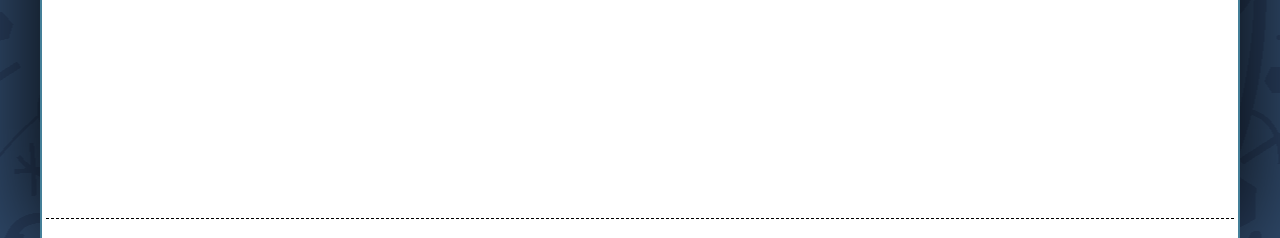
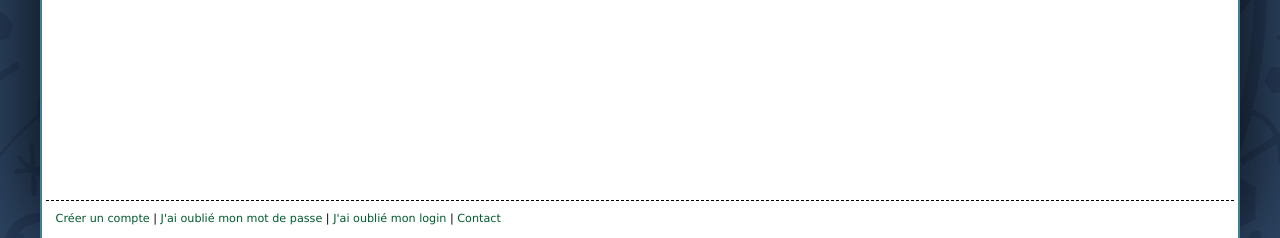
Before and after one commit to johanpoirier/bet4soccer, a PHP site: page / in a window 1280 px wide. Shown: the part 562-800 px from the top of the page. Run offline with PHP 8.4, Linux system fonts and the light colour scheme; data that the repository does not hold is empty; some libraries are stand-ins or nearby versions.

Commit message:
Fixed public footer

```diff
--- a/app/template/euro2016/tail_public.tpl
+++ b/app/template/euro2016/tail_public.tpl
@@ -1,11 +1,9 @@
-      <footer>
-      <!-- BEGIN menu_with_account -->
-          <a href="/?act=register">Créer un compte</a> | <a href="/?act=forgot_password">J'ai oublié mon mot de passe</a> | <a href="/?act=forgot_login">J'ai oublié mon login</a> | <a href="mailto:{CONTACT_EMAIL}">Contact</a>
-      <!-- END menu_with_account -->
-      <!-- BEGIN menu_without_account -->
-		  <a href="mailto:{CONTACT_EMAIL}">Contact</a>
-      <!-- END menu_without_account -->
-      </footer>
-    </main>
-  </body>
+            <footer>
+                <a href="/?act=register">Créer un compte</a>
+                | <a href="/?act=forgot_password">J'ai oublié mon mot de passe</a>
+                | <a href="/?act=forgot_login">J'ai oublié mon login</a>
+                | <a href="mailto:{CONTACT_EMAIL}">Contact</a>
+            </footer>
+        </main>
+    </body>
 </html>
```
